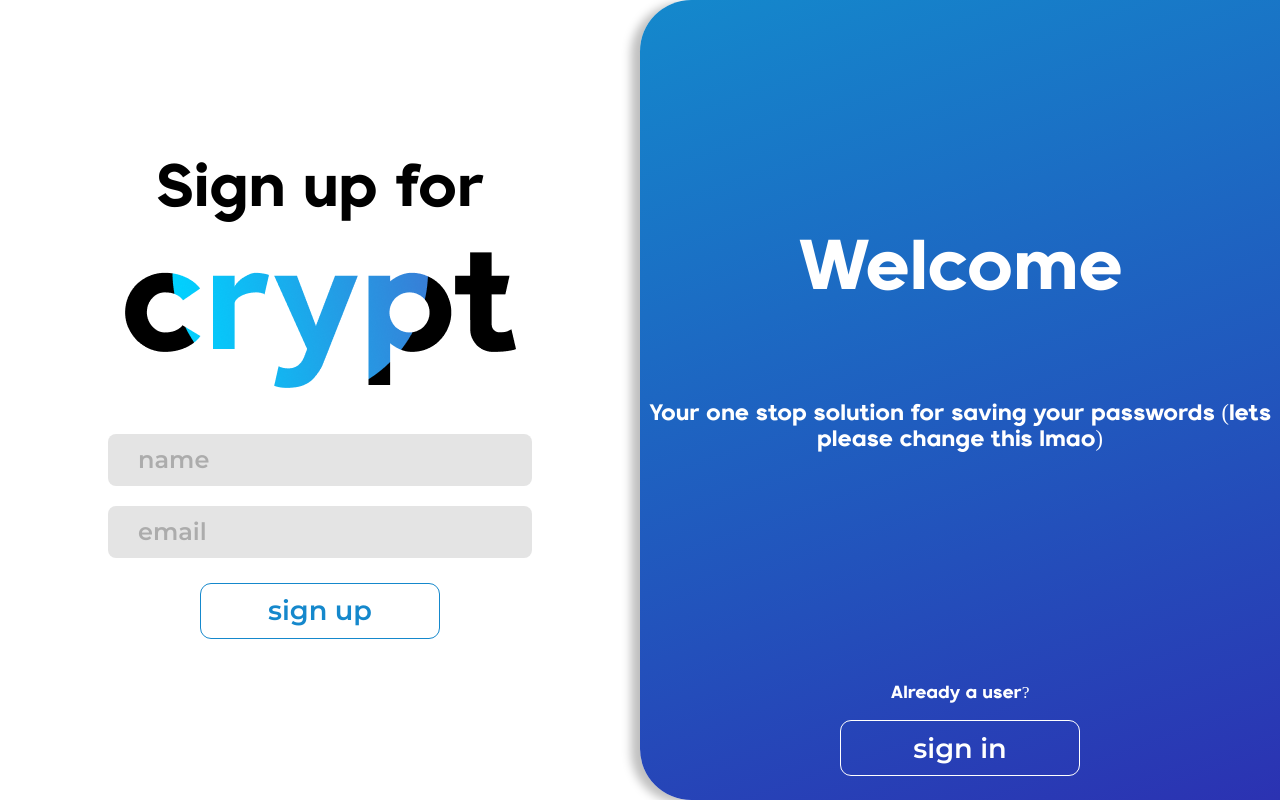
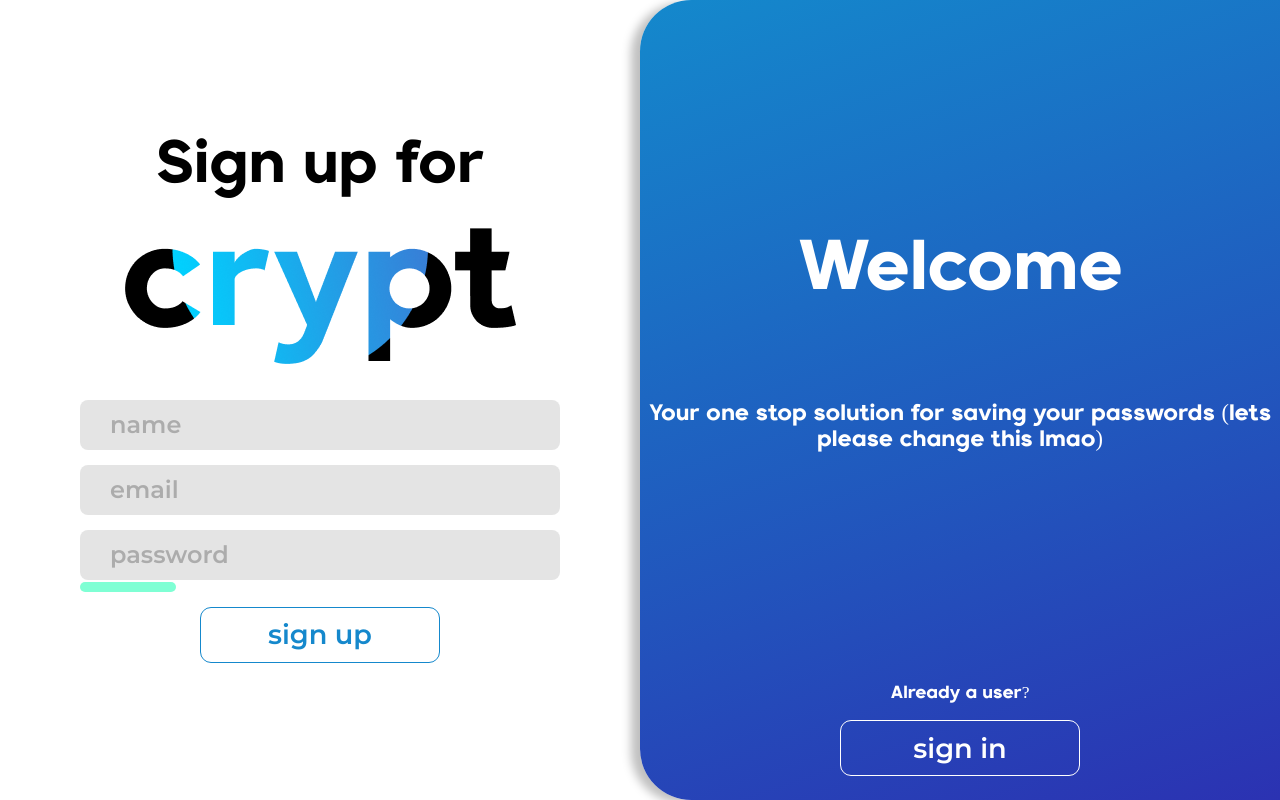
Before and after one commit to crypt-org/crypt_old, a React (Create React App) app: page /auth in a window 1280 px wide. Both pictures are taken after a click on the button "sign up". Built offline with nearby package versions, Linux system fonts and the light colour scheme.

Commit message:
Animations for SignUp

```diff
--- a/src/CryptApp.tsx
+++ b/src/CryptApp.tsx
@@ -6,7 +6,7 @@ import {
   Route
 } from "react-router-dom";
 import AuthRoute from './routes/Auth/AuthRoute';
-import SetupRoute from './components/routes/Setup/SetupRoute';
+import SetupRoute from './routes/Setup/SetupRoute';
 
 export default class CryptApp extends React.PureComponent {
   render(): JSX.Element {
--- a/src/routes/Auth/AuthRoute.tsx
+++ b/src/routes/Auth/AuthRoute.tsx
@@ -91,6 +91,7 @@ export default class AuthRoute extends React.PureComponent<
 
         <AuthSection
           isMobileView={this.state.isMobileView}
+          transitionState={this.state.transitionState}
           authMode={this.state.authMode}
           setModeChangeCallback={(callback: () => void) =>
             this.setState({ authSectionModeChangeCallback: callback })
--- a/src/routes/Auth/components/auth/index.tsx
+++ b/src/routes/Auth/components/auth/index.tsx
@@ -1,6 +1,6 @@
 import React from "react";
 import logo from "../../../../assets/images/title_black.png";
-import { motion } from "framer-motion";
+import { AnimatePresence, motion } from "framer-motion";
 import FirebaseApp, {
   FirestoreDB,
 } from "../../../../services/Firebase/Firebase";
@@ -22,17 +22,23 @@ import {
   AuthButton,
 } from "../../constants";
 
+enum RegistrationAddOnStatus {
+  SHOW = "show",
+  HIDE = "hide",
+}
+
 export type AuthSectionProps = {
   authMode: AuthMode;
+  transitionState: TransitionState;
   isMobileView: boolean;
   setModeChangeCallback: (callback: () => void) => void;
 };
 export type AuthSectionState = {
-  primaryInputPlaceholder: string;
-  secondaryInputPlaceholder: string;
-  primaryInputValue: string;
+  registrationAddOnStatus: RegistrationAddOnStatus;
+  emailValue: string;
   secondaryInputType: string;
-  secondaryInputValue: string;
+  passwordValue: string;
+  nameValue: string;
   authTitle: string;
   authButtonText: string;
 };
@@ -46,10 +52,10 @@ export default class AuthenticationSection extends React.PureComponent<
     this.state = {
       authTitle: AuthTitle[AuthMode.SIGN_IN],
       authButtonText: AuthButton[AuthMode.SIGN_IN],
-      primaryInputPlaceholder: InputNames.EMAIL,
-      secondaryInputPlaceholder: InputNames.PASSWORD,
-      primaryInputValue: "",
-      secondaryInputValue: "",
+      emailValue: "",
+      nameValue: "",
+      passwordValue: "",
+      registrationAddOnStatus: RegistrationAddOnStatus.HIDE,
       secondaryInputType: InputTypes.PASSWORD,
     };
   }
@@ -57,35 +63,13 @@ export default class AuthenticationSection extends React.PureComponent<
   componentDidMount() {
     // Setup Mode Change Callback
     this.props.setModeChangeCallback(() => {
-      const primaryInputValue: string =
-        this.props.authMode === AuthMode.SIGN_IN
-          ? this.state.secondaryInputValue
-          : "";
-      const secondaryInputValue: string =
-        this.props.authMode === AuthMode.SIGN_UP
-          ? this.state.primaryInputValue
-          : "";
-      const secondaryInputType: string =
-        this.props.authMode === AuthMode.SIGN_IN
-          ? InputTypes.PASSWORD
-          : InputTypes.TEXT;
-      const secondaryInputPlaceholder: string =
-        this.props.authMode === AuthMode.SIGN_IN
-          ? InputNames.PASSWORD
-          : InputNames.EMAIL;
-      const primaryInputPlaceholder: string =
-        this.props.authMode === AuthMode.SIGN_IN
-          ? InputNames.EMAIL
-          : InputNames.NAME;
-
       this.setState({
         authTitle: AuthTitle[this.props.authMode],
         authButtonText: AuthButton[this.props.authMode],
-        primaryInputPlaceholder: primaryInputPlaceholder,
-        secondaryInputPlaceholder: secondaryInputPlaceholder,
-        secondaryInputType: secondaryInputType,
-        primaryInputValue: primaryInputValue,
-        secondaryInputValue: secondaryInputValue,
+        registrationAddOnStatus:
+          this.props.authMode === AuthMode.SIGN_UP
+            ? RegistrationAddOnStatus.SHOW
+            : RegistrationAddOnStatus.HIDE,
       });
     });
   }
@@ -94,8 +78,8 @@ export default class AuthenticationSection extends React.PureComponent<
     const auth: Auth = getAuth(FirebaseApp);
     return signInWithEmailAndPassword(
       auth,
-      this.state.primaryInputValue,
-      this.state.secondaryInputValue
+      this.state.emailValue,
+      this.state.passwordValue
     );
   }
 
@@ -110,7 +94,7 @@ export default class AuthenticationSection extends React.PureComponent<
   }
 
   async checkExistingUser(): Promise<boolean> {
-    const docRef = doc(FirestoreDB, "crypts", this.state.secondaryInputValue);
+    const docRef = doc(FirestoreDB, "crypts", this.state.emailValue);
     const docSnap = await getDoc(docRef);
     return docSnap.exists();
   }
@@ -170,12 +154,41 @@ export default class AuthenticationSection extends React.PureComponent<
           },
     };
 
-    const submit_button_variants = {
+    const registration_addon_variants: { [key: string]: {} } = {
+      [RegistrationAddOnStatus.SHOW]: {
+        height: "50px",
+        paddingLeft: "30px",
+        paddingRight: "30px",
+        opacity: 1,
+        transition: {
+          duratiion: Durations.MODE_CHANGE_MS / 1000,
+        },
+      },
+      [RegistrationAddOnStatus.HIDE]: {
+        lineHeight: "0",
+        padding: "0",
+        border: "0",
+        height: "0",
+        margin: "0",
+        transition: {
+          duratiion: Durations.MODE_CHANGE_MS / 1000,
+        },
+      },
+    };
+
+    const submit_button_variants: { [key: string]: {} } = {
       [TransitionState.FIXED]: {
+        opacity: 1,
         transition: {
           duration: Durations.FAST_MS / 1000,
         },
         backgroundColor: "rgba(255,255,255,1)",
+      },
+      [TransitionState.TRANSITIONING]: {
+        color: ["#1588CC", "rgba(255,255,255,0)", "#1588CC"],
+        transition: {
+          duration: Durations.MODE_CHANGE_MS / 1000,
+        },
       },
       [CommonTransitionVariants.HOVER]: {
         scale: 1.1,
@@ -195,6 +208,7 @@ export default class AuthenticationSection extends React.PureComponent<
 
     return (
       <motion.section
+        layoutId="authLayout"
         animate={
           this.props.authMode === AuthMode.SIGN_IN
             ? AuthMode.SIGN_IN
@@ -204,31 +218,75 @@ export default class AuthenticationSection extends React.PureComponent<
         initial={AuthMode.SIGN_IN}
         className="signInSpaceDiv"
       >
-        <div className="signInTitleDiv">
+        <motion.div className="signInTitleDiv" layoutId="authLayout">
           <motion.p className="signInTitleCTA">{this.state.authTitle}</motion.p>
           <img src={logo} alt="Crypt Logo" className="authTitleLogo" />
-        </div>
+        </motion.div>
         <form className="signInForm">
+          <AnimatePresence>
+            {this.state.registrationAddOnStatus ===
+              RegistrationAddOnStatus.SHOW && (
+              <motion.input
+                layoutId="authLayout"
+                key="name_input"
+                name={InputNames.NAME}
+                initial={RegistrationAddOnStatus.HIDE}
+                animate={this.state.registrationAddOnStatus}
+                variants={registration_addon_variants}
+                exit={RegistrationAddOnStatus.HIDE}
+                type="text"
+                placeholder={InputNames.NAME}
+                onChange={(e: React.ChangeEvent<HTMLInputElement>) =>
+                  this.setState({ nameValue: e.target.value })
+                }
+                value={this.state.nameValue}
+              />
+            )}
+          </AnimatePresence>
           <motion.input
-            name={this.state.primaryInputPlaceholder}
+            name={InputNames.EMAIL}
             type="text"
-            placeholder={this.state.primaryInputPlaceholder}
+            placeholder={InputNames.EMAIL}
             onChange={(e: React.ChangeEvent<HTMLInputElement>) =>
-              this.setState({ primaryInputValue: e.target.value })
+              this.setState({ emailValue: e.target.value })
             }
-            value={this.state.primaryInputValue}
+            value={this.state.emailValue}
+            layoutId="authLayout"
           />
-          <motion.input
-            name={this.state.secondaryInputPlaceholder}
-            type={this.state.secondaryInputType}
-            placeholder={this.state.secondaryInputPlaceholder}
-            onChange={(e: React.ChangeEvent<HTMLInputElement>) =>
-              this.setState({ secondaryInputValue: e.target.value })
-            }
-            value={this.state.secondaryInputValue}
-          />
+          <div className="passwordInputContainer">
+            <motion.input
+              name={InputNames.PASSWORD}
+              type="password"
+              placeholder={InputNames.PASSWORD}
+              onChange={(e: React.ChangeEvent<HTMLInputElement>) =>
+                this.setState({ passwordValue: e.target.value })
+              }
+              value={this.state.passwordValue}
+              layoutId="authLayout"
+            />
+            <AnimatePresence>
+              {this.state.registrationAddOnStatus ===
+                RegistrationAddOnStatus.SHOW && (
+                <motion.div
+                  key="passwordStrength"
+                  initial={{ width: "0%" }}
+                  animate={{
+                    width: "20%",
+                    height: "10px",
+                    transition: {
+                      duration: Durations.MODE_CHANGE_MS / 1000,
+                    },
+                  }}
+                  exit={{ height: "0", padding: "0", margin: "0" }}
+                  className="passwordStrengthMeter"
+                  layoutId="authLayout"
+                />
+              )}
+            </AnimatePresence>
+          </div>
           <motion.button
             initial={TransitionState.FIXED}
+            animate={this.props.transitionState}
             transition={{
               duration: Durations.FAST_MS / 1000,
             }}
@@ -237,6 +295,7 @@ export default class AuthenticationSection extends React.PureComponent<
             whileTap={CommonTransitionVariants.TAP}
             onClick={this.authenticate}
             type="submit"
+            layoutId="authLayout"
           >
             {this.state.authButtonText}
           </motion.button>
--- a/src/routes/Auth/components/auth/scss/_auth_desktop_view.scss
+++ b/src/routes/Auth/components/auth/scss/_auth_desktop_view.scss
@@ -29,12 +29,31 @@
     display: flex;
     flex-direction: column;
     align-items: center;
-    width: 50%;
+    width: 80%;
     max-width: 480px;
+
+    .passwordInputContainer {
+      display: flex;
+      flex-direction: column;
+      justify-content: center;
+      width: 100%;
+      gap: 2px;
+      transition: all 1s;
+
+      .passwordStrengthMeter {
+        height: 10px;
+        width: 80%;
+        background-color: aquamarine;
+        border-radius: 20px;
+      }
+
+    }
 
     input {
       height: 50px;
-      margin: 10px 0px 10px 0px;
+      box-sizing: border-box;
+      width: 100%;
+      margin-top: 15px;
       border-radius: 8px;
       @include montserrat_semibold_font;
       font-size: 1.5rem;
--- a/src/routes/Auth/components/auth/scss/_auth_mobile_view.scss
+++ b/src/routes/Auth/components/auth/scss/_auth_mobile_view.scss
@@ -29,12 +29,31 @@
     display: flex;
     flex-direction: column;
     align-items: center;
-    width: 50%;
+    width: 80%;
     max-width: 480px;
+
+    .passwordInputContainer {
+      display: flex;
+      flex-direction: column;
+      justify-content: center;
+      width: 100%;
+      gap: 2px;
+      transition: all 1s;
+
+      .passwordStrengthMeter {
+        height: 10px;
+        width: 80%;
+        background-color: aquamarine;
+        border-radius: 20px;
+      }
+
+    }
 
     input {
       height: 50px;
-      margin: 10px 0px 10px 0px;
+      box-sizing: border-box;
+      width: 100%;
+      margin-top: 15px;
       border-radius: 8px;
       @include montserrat_semibold_font;
       font-size: 1.5rem;
```
Also changed, not shown: src/routes/Landing/Landing.tsx (renamed from src/components/routes/Landing/Landing.tsx), src/routes/Setup/SetupRoute.scss (renamed from src/components/routes/Setup/SetupRoute.scss), src/routes/Setup/SetupRoute.tsx (renamed from src/components/routes/Setup/SetupRoute.tsx).
